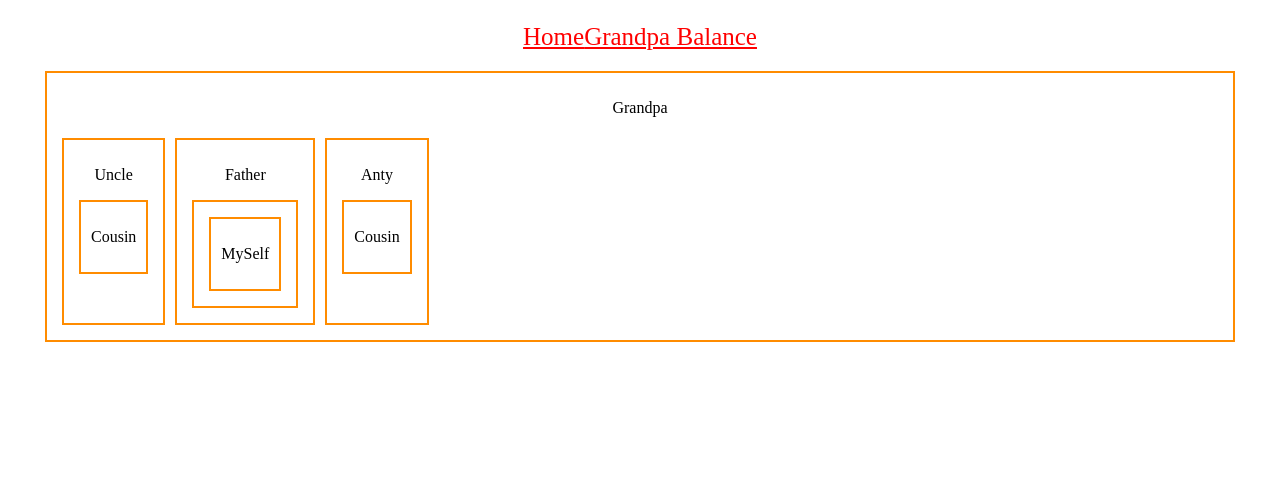
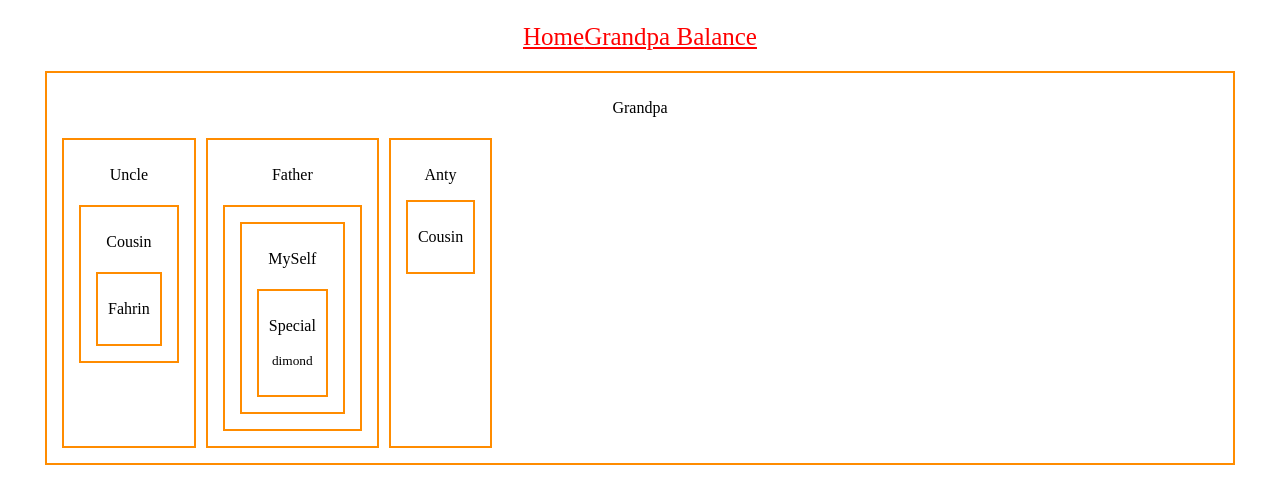
Before and after one commit to smsohag32/tShirts-shop-app, a React (Vite) app: page /grandpa in a window 1280 px wide. Shown: the top 504 px of the page. Built offline with nearby package versions, Linux system fonts and the light colour scheme.

Commit message:
conditional components

```diff
--- a/src/components/Fathar/Fathar.jsx
+++ b/src/components/Fathar/Fathar.jsx
@@ -1,13 +1,13 @@
 import React from "react";
 import Myself from "./Myself";
 
-const Fathar = () => {
+const Fathar = ({ ring }) => {
   return (
     <div>
       <p>Father</p>
-      <section>
+      <section className="flex">
         <div>
-          <Myself />
+          <Myself ring={ring} />
         </div>
       </section>
     </div>
--- a/src/components/Fathar/Myself.jsx
+++ b/src/components/Fathar/Myself.jsx
@@ -1,9 +1,13 @@
 import React from "react";
+import Special from "../Special/Special";
 
-const Myself = () => {
+const Myself = ({ ring }) => {
   return (
     <div>
       <p>MySelf</p>
+      <section className="flex">
+        <Special ring={ring} />
+      </section>
     </div>
   );
 };
--- /dev/null
+++ b/src/components/Friend/Friend.jsx
@@ -0,0 +1,11 @@
+import React from "react";
+
+const Friend = ({ children }) => {
+  return (
+    <div>
+      <p>{children}</p>
+    </div>
+  );
+};
+
+export default Friend;
--- a/src/components/Grandpa/Grandpa.jsx
+++ b/src/components/Grandpa/Grandpa.jsx
@@ -4,12 +4,13 @@ import "./Grandpa.css";
 import Fathar from "../Fathar/Fathar";
 import Aunty from "./Aunty";
 const Grandpa = () => {
+  const ring = "dimond";
   return (
     <div className="grandpa">
       <p>Grandpa</p>
       <section className="flex">
         <Uncle />
-        <Fathar />
+        <Fathar ring={ring} />
         <Aunty />
       </section>
     </div>
--- a/src/components/Special/Special.jsx
+++ b/src/components/Special/Special.jsx
@@ -1,7 +1,14 @@
 import React from "react";
 
-const Special = () => {
-  return <div></div>;
+const Special = ({ ring }) => {
+  return (
+    <div>
+      <p>Special</p>
+      <p>
+        <small>{ring}</small>
+      </p>
+    </div>
+  );
 };
 
 export default Special;
--- a/src/components/Uncle/Cousin.jsx
+++ b/src/components/Uncle/Cousin.jsx
@@ -1,10 +1,11 @@
 import React from "react";
+import Friend from "../Friend/Friend";
 
-const Cousin = () => {
+const Cousin = ({ ring, isFriend }) => {
   return (
     <div>
       <p>Cousin</p>
-      <section></section>
+      <section className="flex">{isFriend && <Friend>Fahrin</Friend>}</section>
     </div>
   );
 };
--- a/src/components/Uncle/Uncle.jsx
+++ b/src/components/Uncle/Uncle.jsx
@@ -5,8 +5,8 @@ const Uncle = () => {
   return (
     <div>
       <p>Uncle</p>
-      <section>
-        <Cousin />
+      <section className="flex">
+        <Cousin isFriend={true} />
       </section>
     </div>
   );
```
